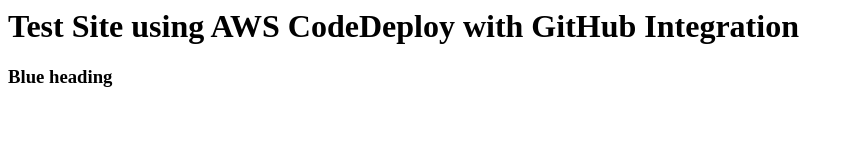
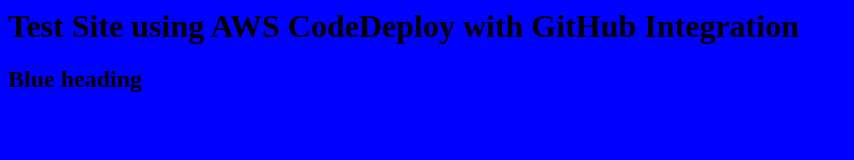
Before and after one commit to MasterChenb0x/test-site, a plain HTML site: page index.html in a window 1280 px wide. Shown: the whole page, without its empty margins (0-854 px from the left). Drawn offline with Linux system fonts and the light colour scheme.

Commit message:
Update index.html

```diff
--- a/index.html
+++ b/index.html
@@ -1,7 +1,7 @@
 <head>
 <title>CodeDeploy Test</title>
 </head>
-<body>
+<body bgcolor="blue">
 <h1>Test Site using AWS CodeDeploy with GitHub Integration</h1>
-  <h3 color="blue">Blue heading</h3>
+  <h2 color="blue">Blue heading</h2>
 </body>
```
